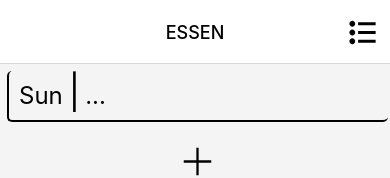
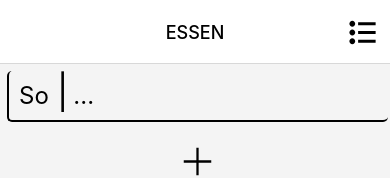
Before and after one commit to M4x1m1l14n-291/EinkaufslisteApp, a React Native app: screen /ESSEN in a window 390 px wide. Both pictures are taken after a click on the element 197 px from the left and 106 px from the top of the page. Shown: the top 178 px of the page. Built offline with nearby package versions, Linux system fonts and the light colour scheme.

Commit message:
german day names

```diff
--- a/app/resources/components/AddChangeMealModal.tsx
+++ b/app/resources/components/AddChangeMealModal.tsx
@@ -25,6 +25,7 @@ export function AddChangeMealModal({ visible, setVisible, theme, selectedItem, o
                 <View style={{ ...styles.container, borderColor: theme.text, backgroundColor: theme.background }}>
                     <View style={styles.inputContainer}>
                         <TextInput
+                            autoFocus={true}
                             style={{ ...styles.textInput, color: theme.text, borderColor: theme.text }}
                             maxLength={30}
                             allowFontScaling={false}
--- a/app/resources/components/DayListItem.tsx
+++ b/app/resources/components/DayListItem.tsx
@@ -6,6 +6,7 @@ import { ThemeType } from '../colors.tsx';
 import CrossSymbol from '../svg/CrossSymbol.tsx';
 import DeleteSymbol from '../svg/DeleteSymbol.tsx';
 import ReplyArrowSymbol from '../svg/ReplyArrowSymbol.tsx';
+import { dayNames } from '../constants.tsx';
 
 type PropTypes = {
     item: MealType;
@@ -15,15 +16,26 @@ type PropTypes = {
 };
 
 export function DayItem({ item, theme, onPressText, onPressDelete }: PropTypes) {
+    const day = dayNames[new Date(item.day).getDay()];
+
     return (
         <View style={{ ...styles.container, borderColor: theme.text }}>
-            <Text numberOfLines={1} style={{ ...styles.daysText, color: theme.text }}>
-                {item.day.substring(0, 3)}
+            <Text
+                numberOfLines={1}
+                allowFontScaling={false}
+                style={{ ...styles.daysText, width: day.length * 24, color: theme.text }}
+            >
+                {day}
             </Text>
-            <Text numberOfLines={1} style={{ ...styles.separator, color: theme.text }}>
+            <Text numberOfLines={1} allowFontScaling={false} style={{ ...styles.separator, color: theme.text }}>
                 |
             </Text>
-            <Text style={{ ...styles.name, color: theme.text }} onPress={onPressText}>
+            <Text
+                numberOfLines={1}
+                allowFontScaling={false}
+                style={{ ...styles.name, color: theme.text }}
+                onPress={onPressText}
+            >
                 {item.name.length > 0 ? item.name : '...'}
             </Text>
             {item.name.length > 0 && (
@@ -74,7 +86,6 @@ const styles = StyleSheet.create({
         alignItems: 'center',
     },
     daysText: {
-        width: '16%',
         paddingVertical: 10,
         paddingLeft: 10,
         fontSize: 24,
--- a/app/resources/constants.tsx
+++ b/app/resources/constants.tsx
@@ -14,3 +14,5 @@ export const pagesKeys = {
     essen: 'ESSEN',
     einstellungen: 'EINSTELLUNGEN',
 };
+
+export const dayNames = ['So', 'Mo', 'Di', 'Mi', 'Do', 'Fr', 'Sa'];
--- a/app/screens/Essensliste.tsx
+++ b/app/screens/Essensliste.tsx
@@ -1,4 +1,4 @@
-import React, { useContext, useEffect, useState } from 'react';
+import React, { useContext, useEffect, useRef, useState } from 'react';
 import { FlatList, StyleSheet } from 'react-native';
 
 import { AddChangeMealModal } from '../resources/components/AddChangeMealModal.tsx';
@@ -110,7 +110,9 @@ export default function Essensliste({ navigation }: { navigation: any }) {
                                 style={styles.addButton}
                                 size={55}
                                 color={theme.text}
-                                onPress={() => setAddMealVisible(true)}
+                                onPress={() => {
+                                    setAddMealVisible(true);
+                                }}
                             />
                         }
                     />
```
